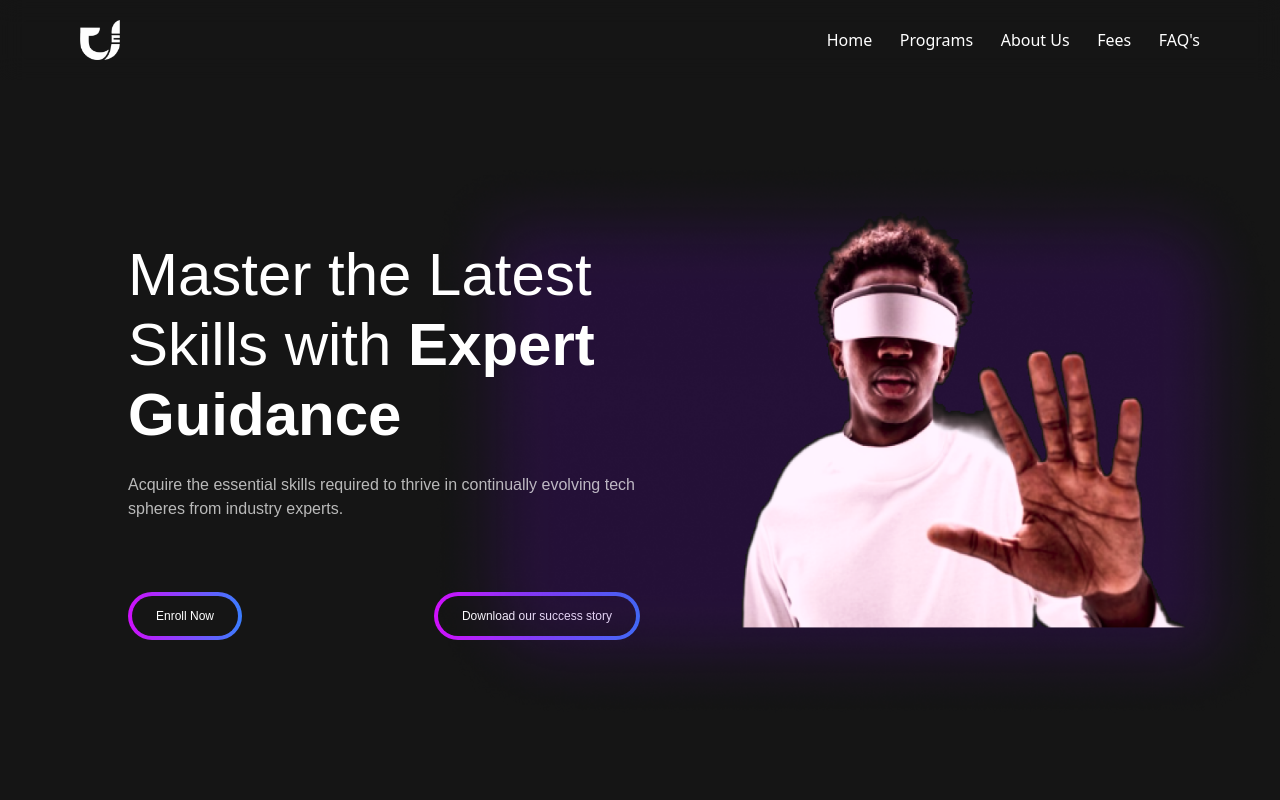
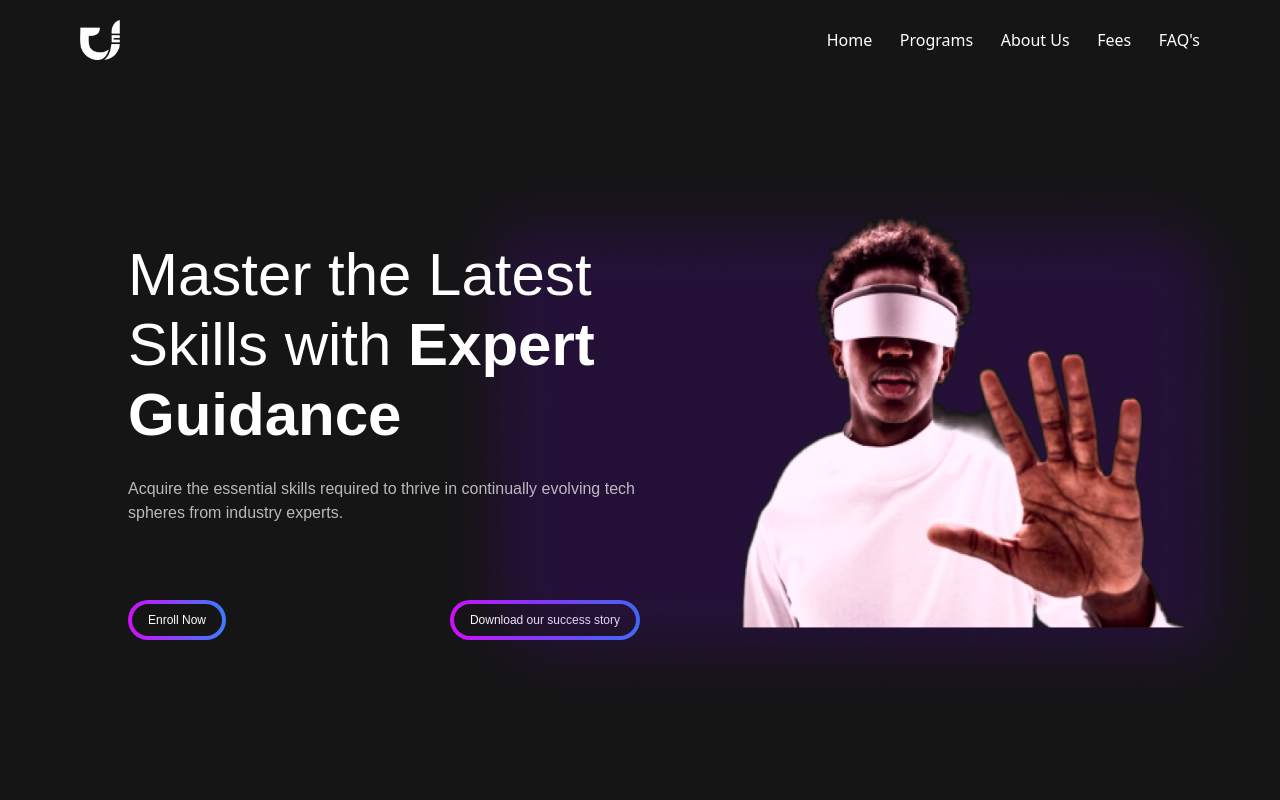
Before and after one commit to Viclaww/unik-landing, a React (Vite) app: page / in a window 1280 px wide. Shown: the top 800 px of the page. Built offline with nearby package versions, Linux system fonts and the light colour scheme; the HTML template or start-up script is replaced by a standard one.

Commit message:
Style Fixing

```diff
--- a/public/output.css
+++ b/public/output.css
@@ -635,7 +635,7 @@ hr {
 
 @media (min-width: 100px) and (max-width: 767px) {
   .course-name {
-    width: 80%;
+    width: 100%;
   }
 }
 
@@ -1019,6 +1019,11 @@ hr {
   padding-right: 8rem;
 }
 
+.px-4 {
+  padding-left: 1rem;
+  padding-right: 1rem;
+}
+
 .px-5 {
   padding-left: 1.25rem;
   padding-right: 1.25rem;
@@ -1037,6 +1042,11 @@ hr {
 .py-10 {
   padding-top: 2.5rem;
   padding-bottom: 2.5rem;
+}
+
+.py-2 {
+  padding-top: 0.5rem;
+  padding-bottom: 0.5rem;
 }
 
 .py-20 {
@@ -1196,16 +1206,16 @@ hr {
     margin-top: 3rem;
   }
 
-  .sm\:mt-\[20vh\] {
-    margin-top: 20vh;
+  .sm\:mt-\[25vh\] {
+    margin-top: 25vh;
   }
 
   .sm\:mt-\[5vh\] {
     margin-top: 5vh;
   }
 
-  .sm\:mt-\[25vh\] {
-    margin-top: 25vh;
+  .sm\:mt-\[30vh\] {
+    margin-top: 30vh;
   }
 
   .sm\:block {
@@ -1249,11 +1259,6 @@ hr {
     padding-right: 2.5rem;
   }
 
-  .sm\:px-12 {
-    padding-left: 3rem;
-    padding-right: 3rem;
-  }
-
   .sm\:px-2 {
     padding-left: 0.5rem;
     padding-right: 0.5rem;
@@ -1278,6 +1283,10 @@ hr {
 @media (min-width: 768px) and (max-width: 1023px) {
   .md\:mt-\[30vh\] {
     margin-top: 30vh;
+  }
+
+  .md\:mt-\[10vh\] {
+    margin-top: 10vh;
   }
 
   .md\:hidden {
--- a/src/components/Hero.jsx
+++ b/src/components/Hero.jsx
@@ -14,12 +14,12 @@ const Hero = () => {
         </p>
         <div className="flex w-full relative -z-10 justify-between text-xs">
           <div className="bg-gradient-to-r from-[#D00FFC] to-[#3A7DFF] p-1 rounded-full mt-12 ">
-            <button className="bg-[#151515] px-6 py-3 rounded-full">
+            <button className="bg-[#151515] px-4 py-2 rounded-full">
               Enroll Now
             </button>
           </div>
           <div className="bg-gradient-to-r from-[#D00FFC] to-[#3A7DFF] p-1 rounded-full mt-12 ">
-            <button className="bg-[#151515] px-6 py-3 rounded-full">
+            <button className="bg-[#151515] px-4 py-2 rounded-full">
               Download our success story
             </button>
           </div>
--- a/src/components/TuitionFee.jsx
+++ b/src/components/TuitionFee.jsx
@@ -6,7 +6,7 @@ const TuitionFee = () => {
     listStylePosition: "inside",
   };
   return (
-    <div className=" text-white font-Monstserrat py-[15vh] px-32 sm:px-12 flex flex-col text-center justify-center items-center">
+    <div className=" text-white font-Monstserrat py-[15vh] px-32 sm:px-10 flex flex-col text-center justify-center items-center">
       <h3 className=" text-4xl py-4 ">Explore our Tuition Fee</h3>
       <p className="opacity-80 py-3 w-2/3 sm:w-full">
         This game has six unique terrains, each with some exciting new features.
--- a/src/components/WhyEnroll.jsx
+++ b/src/components/WhyEnroll.jsx
@@ -2,7 +2,7 @@ import React from "react";
 
 const WhyEnroll = () => {
   return (
-    <div className="flex font-Monstserrat items-center flex-wrap justify-between  w-full py-20 px-24 sm:px-2 md:mt-[30vh]  sm:mt-[25vh] md:p-10 md: bg-[#D00FFC] md:flex-col sm:flex-col">
+    <div className="flex font-Monstserrat items-center flex-wrap justify-between  w-full py-20 px-24 sm:px-2 md:mt-[10vh]  sm:mt-[30vh] md:p-10 md: bg-[#D00FFC] md:flex-col sm:flex-col">
       <div className="text-white w-4/5 md:w-full sm:w-full p-10 ">
         <h3 className=" text-5xl mb-5">Why Enroll with Us?</h3>
         <p>
--- a/src/style.css
+++ b/src/style.css
@@ -40,7 +40,7 @@
     @apply flex w-full justify-around items-center py-5;
   }
   .course-name {
-    @apply text-xl w-5/6 p-1 py-2  rounded-xl font-extralight sm:w-4/5 text-center;
+    @apply text-xl w-5/6 p-1 py-2  rounded-xl font-extralight sm:w-full text-center;
   }
   .discount {
     @apply text-4xl font-bold;
```
